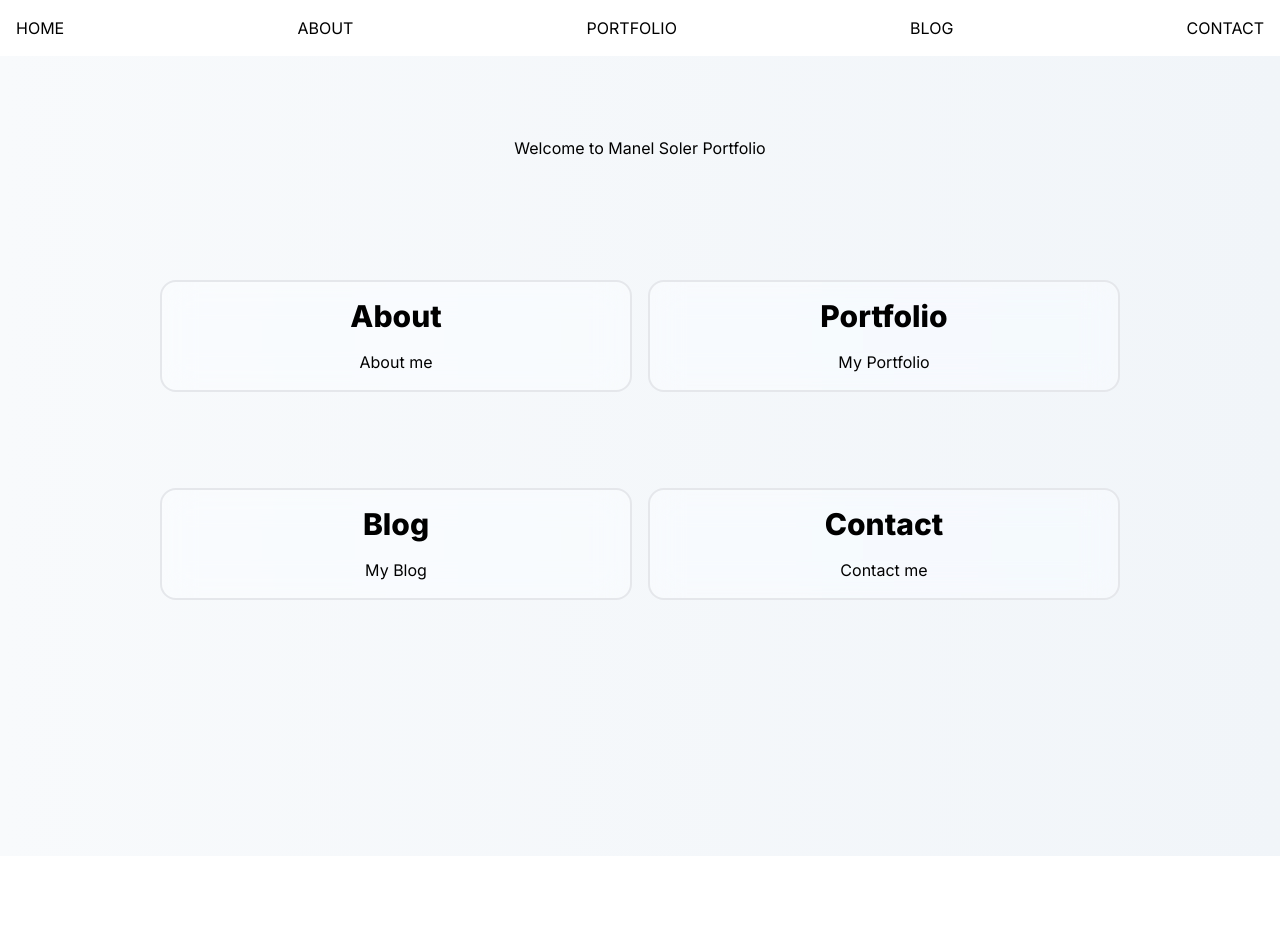
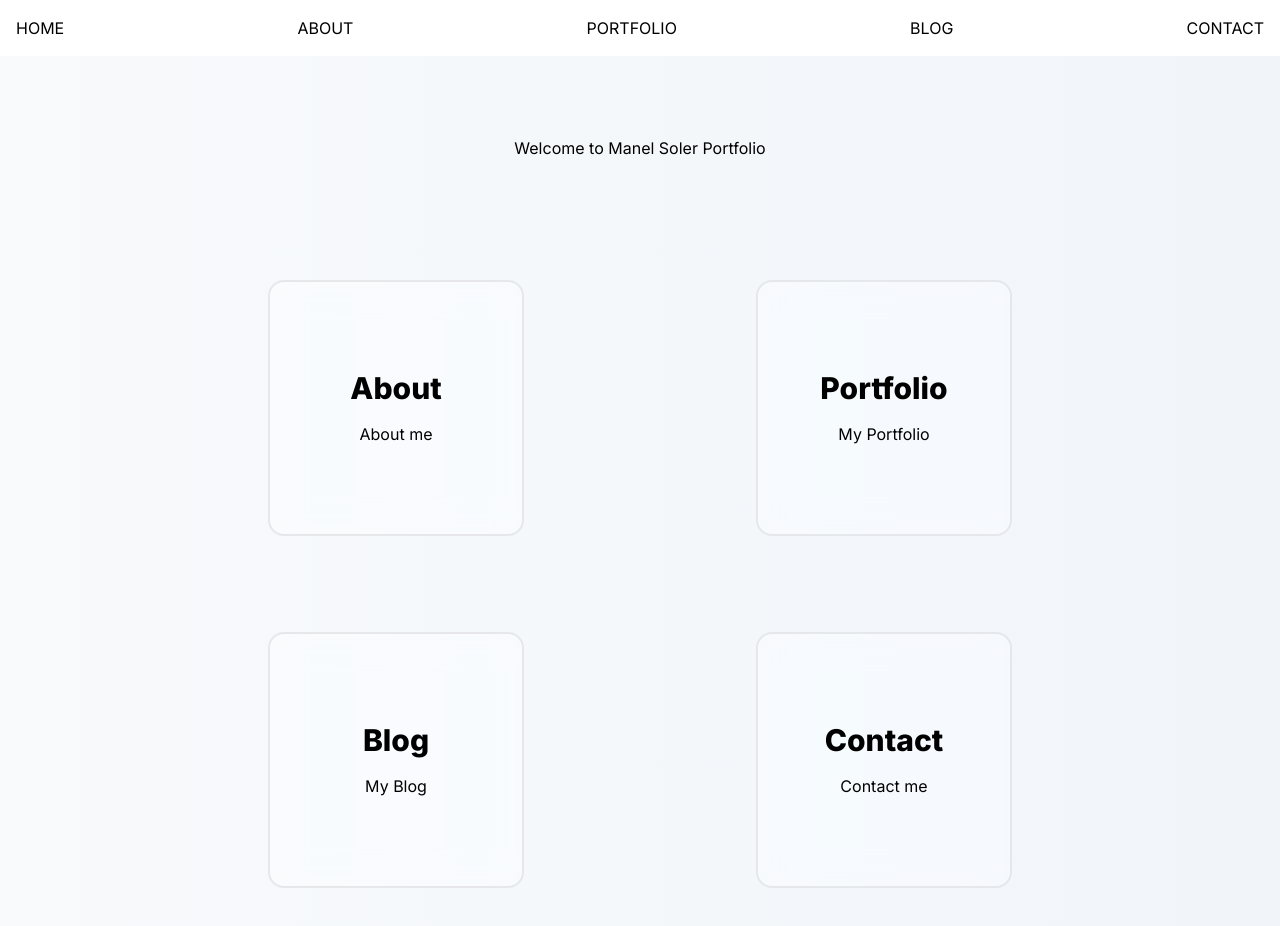
Before and after one commit to msc3po/portfolio, a Next.js app in the folder portfolio/: page / in a window 1280 px wide. Before the commit the page ends 856 px from the top, so only its background shows below. Built offline with nearby package versions, Linux system fonts and the light colour scheme.

Commit message:
solving format home boxes

```diff
--- a/portfolio/app/components/box.tsx
+++ b/portfolio/app/components/box.tsx
@@ -1,23 +1,30 @@
-//create a box comoponent and export it to the page
 type BoxProps = {
   title: string
   content: string
   image: string
   size?: string
-  shape?: 'circle' | 'square'
+  shape?: 'circle' | 'square' | 'rectangle'
+  textCentered?: boolean
 }
 
 export default function Box({
   title,
   content,
   image,
-  shape = 'rectangle',
+  shape = 'square',
+  textCentered = false,
 }: BoxProps) {
   return (
     <div className="flex justify-center py-10">
       <div
-        className={`glass rounded-2xl border-solid border-2 border-gray-200 p-4 flex justify-center transition-all duration-200 ease-in-out hover:shadow-lg hover:bg-blue-100 ${
-          shape === 'circle' ? 'rounded-full w-64 h-64' : 'w-full h-full'
+        className={`glass rounded-2xl border-solid border-2 border-gray-200 p-4 ${
+          textCentered ? 'flex items-center justify-center' : ''
+        } transition-all duration-200 ease-in-out hover:shadow-lg hover:bg-blue-100 ${
+          shape === 'circle'
+            ? 'rounded-full w-64 h-64'
+            : shape === 'square'
+            ? 'aspect-[1/1] w-64 h-64'
+            : 'w-full h-full'
         }`}
         style={{ backgroundImage: `url(${image})`, backgroundSize: 'cover' }}
       >
--- a/portfolio/app/page.tsx
+++ b/portfolio/app/page.tsx
@@ -14,7 +14,7 @@ export default function Home() {
     <div className="bg-gradient-to-r from-slate-50 to-slate-100 min-h-screen">
       <div className="h-max-full text-center">
         <h1 className="p-10 py-20">Welcome to Manel Soler Portfolio</h1>
-        <nav className="items-center grid grid-cols-2 gap-4 mx-auto w-3/4">
+        <nav className="items-center grid grid-cols-2 gap-4 mx-auto w-3/4 ">
           {boxes.map((box, index) => (
             <Link href={box.href}>
               <Box
@@ -22,6 +22,7 @@ export default function Home() {
                 title={box.title}
                 content={box.content}
                 image={''}
+                textCentered={true}
               />
             </Link>
           ))}
```
